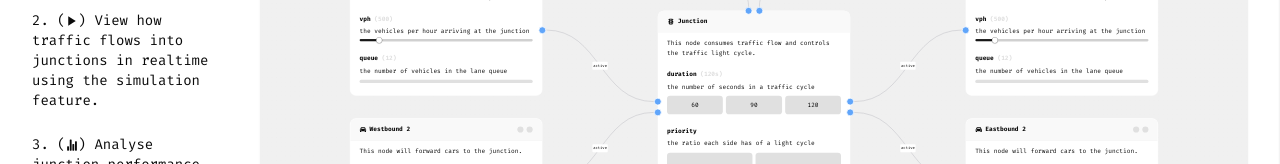
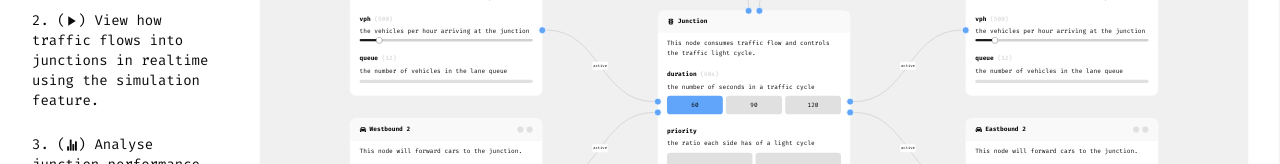
Before and after one commit to Astral-Lab/CS261, a React (Vite) app: page / in a window 1280 px wide. Shown: the part 293-457 px from the top of the page. Built offline with nearby package versions, Linux system fonts and the light colour scheme; a web font is replaced by a local one.

Commit message:
added light select duration inputs

```diff
--- a/src/components/JunctionIntersectionNode.jsx
+++ b/src/components/JunctionIntersectionNode.jsx
@@ -5,8 +5,15 @@ import {
 import { HANDLE_STYLES } from "@/lib/config";
 import { MdTraffic } from "react-icons/md";
 import clsx from "clsx";
+import {
+    useDispatch,
+    useSelector
+} from "react-redux";
+import { changeLightDuration, selectJunction } from "@/stores/junctionSlice";
 
 export default function JunctionIntersectionNode(props) {
+    const junction = useSelector(selectJunction);
+    const dispatch = useDispatch();
     const laneCount = props.data.laneCount;
     const handleLocation = ["Top", "Right", "Bottom", "Left"];
     const renderedHandles = [];
@@ -40,38 +47,38 @@ export default function JunctionIntersectionNode(props) {
                 <div className="flex flex-col gap-8 px-6 p-4">
                     <p className="">This node consumes traffic flow and controls the traffic light cycle.</p>
                     <div className="flex flex-col gap-2">
-                        <label className="font-bold">duration <span className="text-[#E0E0E0]">(120s)</span></label>
+                        <label className="font-bold">duration <span className="text-[#E0E0E0]">({junction.lightDuration}s)</span></label>
                         <p className="">the number of seconds in a traffic cycle</p>
-                        <div className="w-full flex gap-2">
+                        <div className="w-full flex gap-2 nodrag nopan">
                             <button
                                 className={clsx(
                                     "w-1/3 h-12 rounded-lg mt-1",
                                     {
-                                        "bg-blue-400": props?.data?.state?.lightDuration === 60,
-                                        "bg-[#E0E0E0]": props?.data?.state?.lightDuration !== 60
+                                        "bg-blue-400": junction.lightDuration === 60,
+                                        "bg-[#E0E0E0]": junction.lightDuration !== 60
                                     }
                                 )}
-                                onClick={() => props?.data?.dispatch({ type: "CHANGE_LIGHT_DURATION", payload: 60 })}
+                                onClick={() => dispatch(changeLightDuration(60))}
                             >60</button>
                             <button
                                 className={clsx(
                                     "w-1/3 h-12 rounded-lg mt-1",
                                     {
-                                        "bg-blue-400": props?.data?.state?.lightDuration === 90,
-                                        "bg-[#E0E0E0]": props?.data?.state?.lightDuration !== 90
+                                        "bg-blue-400": junction.lightDuration === 90,
+                                        "bg-[#E0E0E0]": junction.lightDuration !== 90
                                     }
                                 )}
-                                onClick={() => props?.data?.dispatch({ type: "CHANGE_LIGHT_DURATION", payload: 90 })}
+                                onClick={() => dispatch(changeLightDuration(90))}
                             >90</button>
                             <button
                                 className={clsx(
                                     "w-1/3 h-12 rounded-lg mt-1",
                                     {
-                                        "bg-blue-400": props?.data?.state?.lightDuration === 120,
-                                        "bg-[#E0E0E0]": props?.data?.state?.lightDuration !== 120
+                                        "bg-blue-400": junction.lightDuration === 120,
+                                        "bg-[#E0E0E0]": junction.lightDuration !== 120
                                     }
                                 )}
-                                onClick={() => props?.data?.dispatch({ type: "CHANGE_LIGHT_DURATION", payload: 120 })}
+                                onClick={() => dispatch(changeLightDuration(120))}
                             >120</button>
                         </div>
                     </div>
--- a/src/stores/junctionSlice.js
+++ b/src/stores/junctionSlice.js
@@ -45,7 +45,7 @@ const junctionSlice = createSlice({
             state.current.name = action.payload;
         },
         changeLightDuration: (state, action) => {
-
+           state.current.lightDuration = action.payload;
         },
         changeLightPriority: (state, action) => {
 
```
